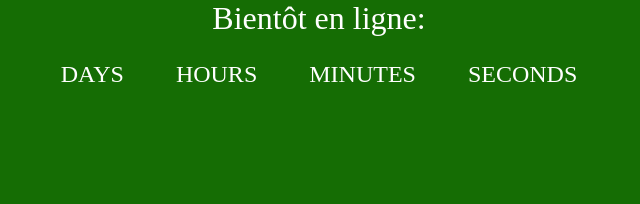
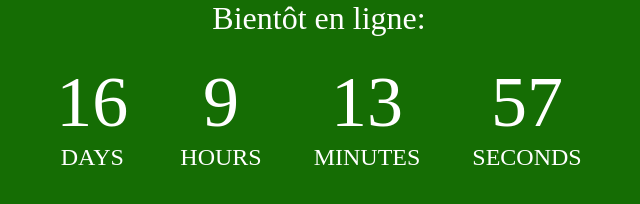
Before and after one commit to jxanne/jxanne.github.io, a website: page index.html in a window 1280 px wide. Shown: the whole page, without its empty margins (321-961 px from the left). Drawn offline with Linux system fonts and the light colour scheme.

Commit message:
Update index.html

```diff
--- a/index.html
+++ b/index.html
@@ -15,7 +15,8 @@
     <!-- CSS -->
     <link href="css/style.css" rel="stylesheet">
     <!-- JS -->
-    <link href="js/timer.js" rel="js">
+    <script src="js/timer.js"></script>
+
 <div class="container">
   <h1 id="head">Bientôt en ligne:</h1>
   <ul>
```
